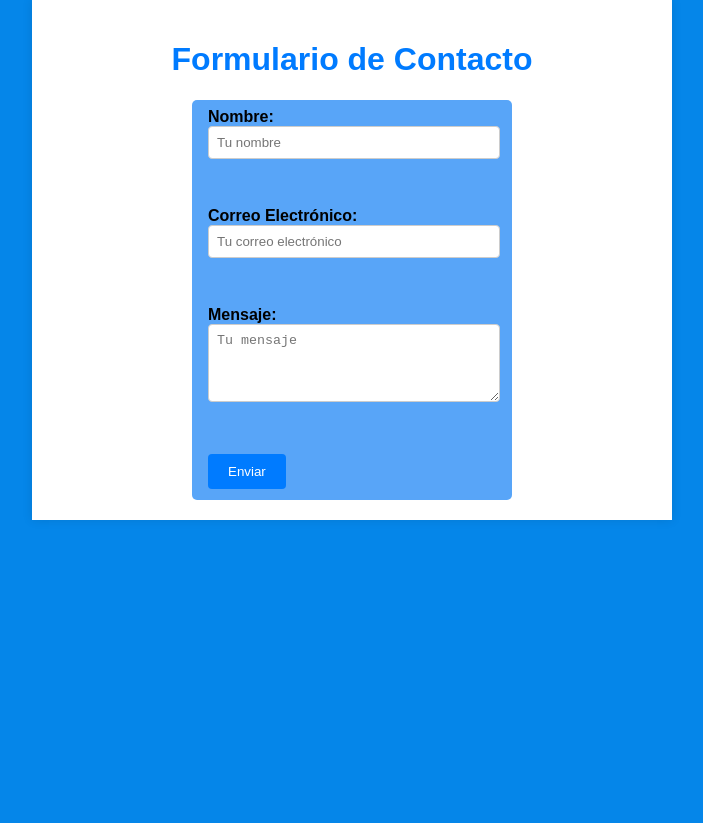
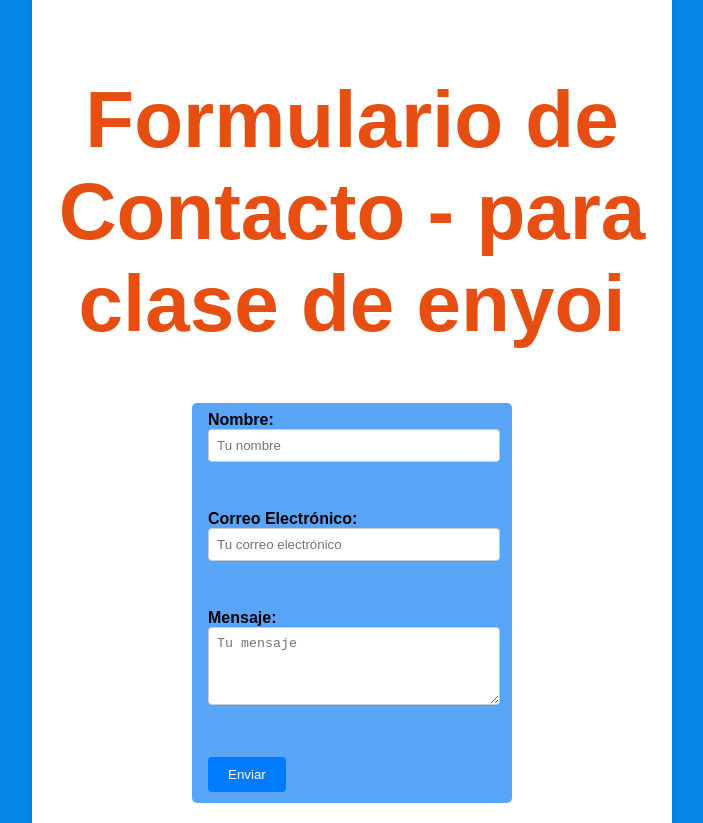
Before and after one commit to erozog125/cohorteVII-deploy, a plain HTML site: page index.html in a window 1280 px wide. Shown: the whole page, without its empty margins (288-991 px from the left). Before the commit the page ends 800 px from the top, so only its background shows below. Drawn offline with nearby package versions, Linux system fonts and the light colour scheme; some packages are replaced by stand-ins of ours; a script that the page names is missing.

Commit message:
Cambié el título del h1

```diff
--- a/index.html
+++ b/index.html
@@ -10,7 +10,7 @@
   </head>
   <body>
     <div class="container">
-      <h1>Formulario de Contacto</h1>
+      <h1>Formulario de Contacto - para clase de enyoi</h1>
       <form id="frm-email">
         <div class="form-group">
           <label for="nombre">Nombre:</label>
--- a/style.css
+++ b/style.css
@@ -18,7 +18,8 @@ body {
 
 h1 {
   text-align: center;
-  color: #007bff; /* Color azul */
+  color: #e64e12;
+  font-size: 5rem;
 }
 
 form {
```
